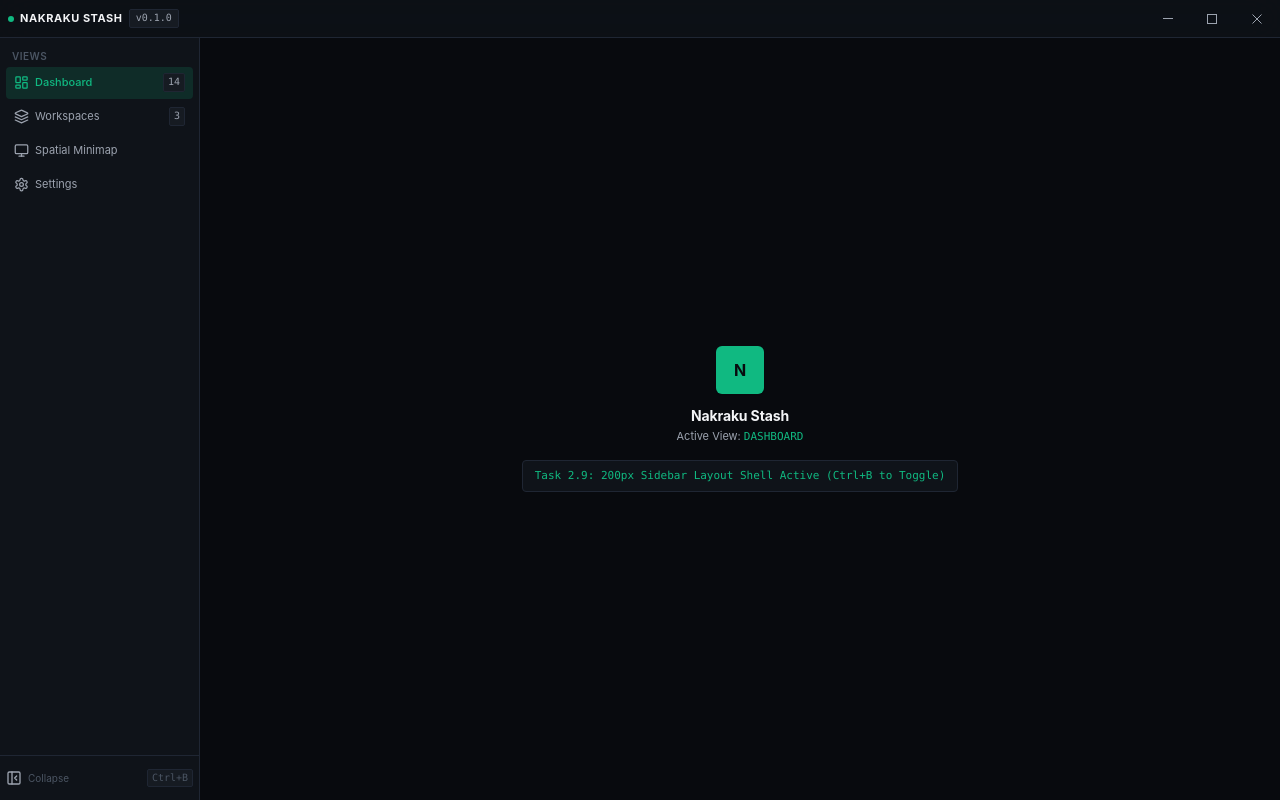
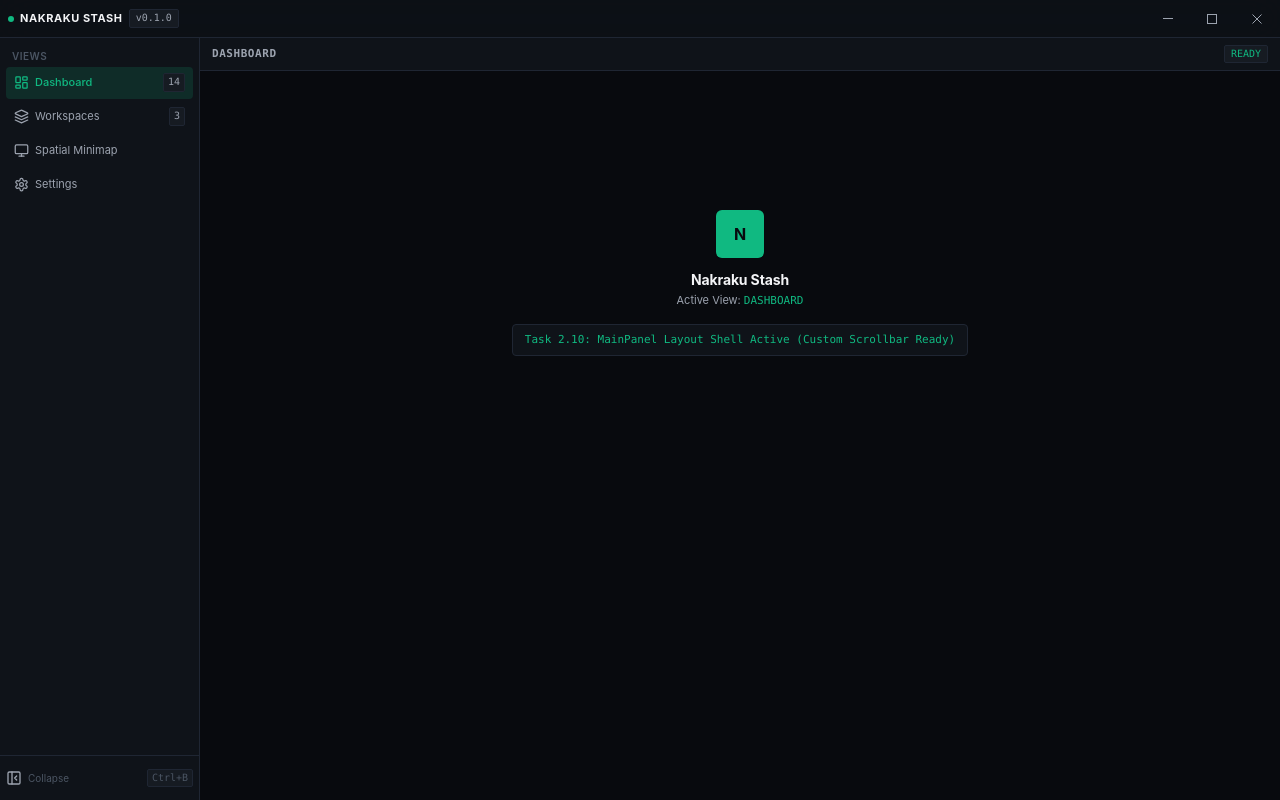
Before and after one commit to codemaulana/nakraku, a React (Vite) app: page / in a window 1280 px wide. Built offline with nearby package versions, Linux system fonts and the light colour scheme.

Commit message:
feat(phase-2): complete task 2.10 - build mainpanel layout shell with custom scrollbar

```diff
--- a/src/App.tsx
+++ b/src/App.tsx
@@ -1,6 +1,7 @@
 import React, { useState } from "react";
 import { Titlebar } from "./components/Titlebar";
 import { Sidebar } from "./components/Sidebar";
+import { MainPanel } from "./components/MainPanel";
 
 export const App: React.FC = () => {
   const [activeTab, setActiveTab] = useState<string>("dashboard");
@@ -12,7 +13,19 @@ export const App: React.FC = () => {
       <div className="flex flex-1 overflow-hidden">
         <Sidebar activeId={activeTab} onSelect={setActiveTab} />
 
-        <main className="flex-1 flex flex-col items-center justify-center p-lg">
+        <MainPanel
+          header={
+            <div className="flex items-center justify-between h-row px-base">
+              <span className="text-xs font-semibold uppercase tracking-wider text-text-secondary font-mono">
+                {activeTab}
+              </span>
+              <span className="text-2xs font-mono text-accent-emerald bg-bg-elevated px-1.5 py-0.5 rounded-xs border border-border-subtle">
+                READY
+              </span>
+            </div>
+          }
+        >
+          <div className="flex flex-col items-center justify-center min-h-[400px]">
             <div className="w-12 h-12 rounded-md bg-accent-emerald text-bg-base font-bold text-lg flex items-center justify-center mb-base shadow-sm">
               N
             </div>
@@ -26,9 +39,10 @@ export const App: React.FC = () => {
             </p>
 
             <div className="border border-border-subtle rounded-sm bg-bg-surface px-base py-sm text-xs text-accent-emerald font-mono">
-            Task 2.9: 200px Sidebar Layout Shell Active (Ctrl+B to Toggle)
+              Task 2.10: MainPanel Layout Shell Active (Custom Scrollbar Ready)
             </div>
-        </main>
+          </div>
+        </MainPanel>
       </div>
     </div>
   );
--- /dev/null
+++ b/src/components/MainPanel.tsx
@@ -0,0 +1,45 @@
+import React from "react";
+
+export interface MainPanelProps {
+  header?: React.ReactNode;
+  children: React.ReactNode;
+  footer?: React.ReactNode;
+  className?: string;
+  contentClassName?: string;
+  noPadding?: boolean;
+}
+
+export const MainPanel: React.FC<MainPanelProps> = ({
+  header,
+  children,
+  footer,
+  className = "",
+  contentClassName = "",
+  noPadding = false,
+}) => {
+  const paddingClass = noPadding ? "" : "p-base";
+
+  return (
+    <section
+      className={`flex flex-col flex-1 h-full min-w-0 bg-bg-base overflow-hidden ${className}`}
+    >
+      {header && (
+        <header className="shrink-0 border-b border-border-subtle bg-bg-surface select-none">
+          {header}
+        </header>
+      )}
+
+      <div
+        className={`flex-1 overflow-y-auto overflow-x-hidden custom-scrollbar ${paddingClass} ${contentClassName}`}
+      >
+        {children}
+      </div>
+
+      {footer && (
+        <footer className="shrink-0 border-t border-border-subtle bg-bg-surface select-none">
+          {footer}
+        </footer>
+      )}
+    </section>
+  );
+};
--- a/src/styles/tokens.css
+++ b/src/styles/tokens.css
@@ -112,3 +112,26 @@ body {
 code, kbd, samp, pre {
   font-family: var(--font-mono);
 }
+
+.custom-scrollbar::-webkit-scrollbar {
+  width: 6px;
+  height: 6px;
+}
+
+.custom-scrollbar::-webkit-scrollbar-track {
+  background: transparent;
+}
+
+.custom-scrollbar::-webkit-scrollbar-thumb {
+  background: var(--border-subtle);
+  border-radius: var(--radius-full);
+}
+
+.custom-scrollbar::-webkit-scrollbar-thumb:hover {
+  background: var(--text-disabled);
+}
+
+.custom-scrollbar {
+  scrollbar-width: thin;
+  scrollbar-color: var(--border-subtle) transparent;
+}
```
Also changed, not shown: 2 other files (tests, documents, lock files or other folders). Lines whose indentation alone changed are shown as unchanged.
